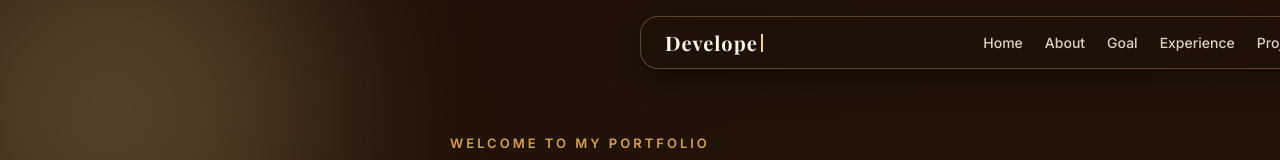
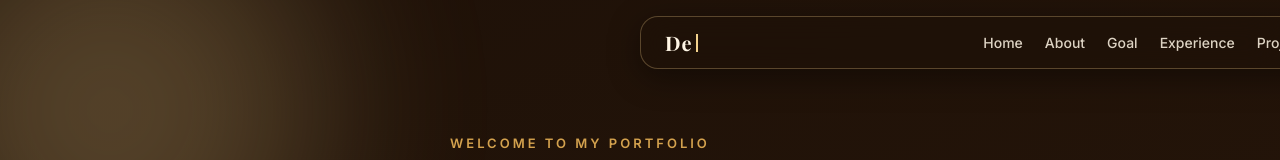
Before and after one commit to Talha-Bin-Zubair2125/abdul-moiz-raza-portfolio, a React (Vite) app: page / in a window 1280 px wide. Shown: the top 160 px of the page. Built offline with nearby package versions, Linux system fonts and the light colour scheme.

Commit message:
Trigger clean rebuild

```diff
--- a/src/components/Navbar.jsx
+++ b/src/components/Navbar.jsx
@@ -17,11 +17,11 @@ const brandTitles = ["A.M.", "Abdul Moiz", "Developer"];
 
 export default function Navbar() {
   const [open, setOpen] = useState(false);
-  const typedBrand = useTypingEffect(brandTitles, 100, 2000);
+  const typedBrand = useTypingEffect(brandTitles, 100, 2000, 600);
 
   useEffect(() => {
     const handleResize = () => {
-      if (window.innerWidth > 768) {
+      if (window.innerWidth > 900) {
         setOpen(false);
       }
     };
@@ -38,7 +38,6 @@ export default function Navbar() {
         className="glass navbar-container"
       >
         <a href="#home" className="navbar-brand">
-          {/* Invisible sentinel ensures the longest title ("Abdul Moiz") reserves exact width to prevent layout shift & wrapping */}
           <span className="navbar-sentinel" aria-hidden="true">
             Abdul Moiz
           </span>
@@ -101,6 +100,7 @@ export default function Navbar() {
           width: calc(100% - 32px);
           max-width: 900px;
           padding: 12px 24px;
+          box-sizing: border-box;
         }
 
         .navbar-brand {
@@ -148,6 +148,7 @@ export default function Navbar() {
         .nav-links {
           display: flex;
           gap: 22px;
+          flex-wrap: nowrap;
         }
 
         .nav-link {
@@ -157,6 +158,7 @@ export default function Navbar() {
           font-weight: 500;
           opacity: 0.85;
           transition: all 0.3s ease;
+          white-space: nowrap;
         }
 
         .nav-link:hover {
@@ -173,7 +175,9 @@ export default function Navbar() {
           font-size: 24px;
           align-items: center;
           justify-content: center;
-          padding: 4px;
+          padding: 8px;
+          min-width: 44px;
+          min-height: 44px;
           transition: color 0.3s ease;
         }
 
@@ -183,7 +187,7 @@ export default function Navbar() {
 
         .mobile-menu {
           position: fixed;
-          top: 76px;
+          top: 74px;
           left: 16px;
           right: 16px;
           z-index: 49;
@@ -207,7 +211,18 @@ export default function Navbar() {
 
         @keyframes blink { 50% { opacity: 0; } }
 
-        @media (max-width: 768px) {
+        /* Tablet/small-desktop: links get tight before they get hidden */
+        @media (max-width: 1024px) and (min-width: 901px) {
+          .nav-links {
+            gap: 14px;
+          }
+          .nav-link {
+            font-size: 13px;
+          }
+        }
+
+        /* Below this, links can't fit at all — switch to hamburger */
+        @media (max-width: 900px) {
           .nav-links {
             display: none;
           }
@@ -216,6 +231,30 @@ export default function Navbar() {
             display: flex;
           }
         }
+
+        /* Small phones: tighten padding/sizes so nothing overflows */
+        @media (max-width: 480px) {
+          .navbar-container {
+            padding: 10px 16px;
+            top: 10px;
+          }
+
+          .navbar-brand {
+            font-size: 17px;
+          }
+
+          .mobile-menu {
+            top: 64px;
+            left: 12px;
+            right: 12px;
+            padding: 16px 20px;
+            gap: 12px;
+          }
+
+          .mobile-nav-link {
+            font-size: 15px;
+          }
+        }
       `}</style>
     </>
   );
--- a/src/hooks/useTypingEffect.js
+++ b/src/hooks/useTypingEffect.js
@@ -1,12 +1,25 @@
+// useTypingEffect.js
 import { useState, useEffect } from "react";
 
-export function useTypingEffect(words = [], typingSpeed = 90, pause = 1500) {
+export function useTypingEffect(
+  words = [],
+  typingSpeed = 90,
+  pause = 1500,
+  startDelay = 500,
+) {
   const [text, setText] = useState("");
   const [wordIndex, setWordIndex] = useState(0);
   const [deleting, setDeleting] = useState(false);
+  const [started, setStarted] = useState(false);
+
+  // one-time delay before typing kicks in at all
+  useEffect(() => {
+    const delayTimer = setTimeout(() => setStarted(true), startDelay);
+    return () => clearTimeout(delayTimer);
+  }, [startDelay]);
 
   useEffect(() => {
-    if (!words || words.length === 0) return;
+    if (!started || !words || words.length === 0) return;
 
     const current = words[wordIndex % words.length];
     let timeout;
@@ -29,7 +42,7 @@ export function useTypingEffect(words = [], typingSpeed = 90, pause = 1500) {
     }
 
     return () => clearTimeout(timeout);
-  }, [text, deleting, wordIndex, words, typingSpeed, pause]);
+  }, [started, text, deleting, wordIndex, words, typingSpeed, pause]);
 
   return text;
 }
```
